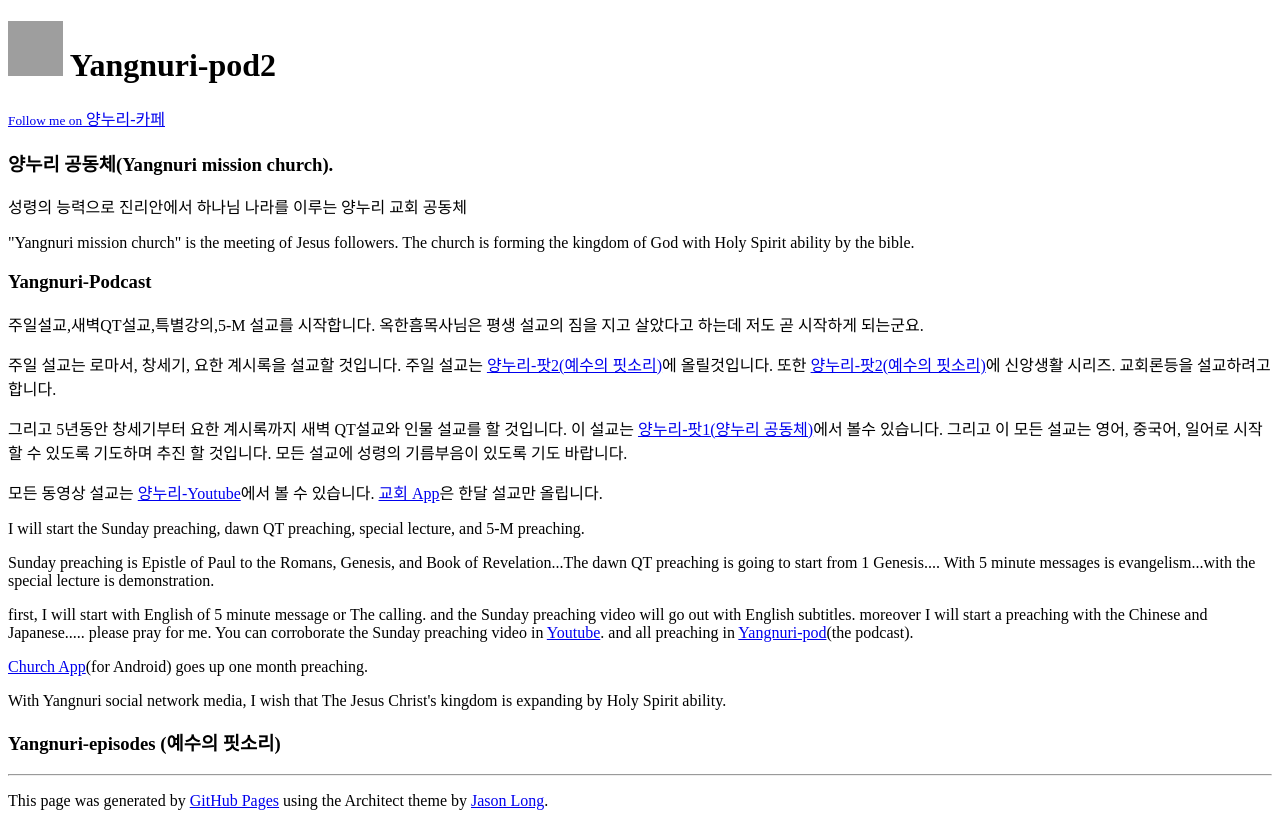
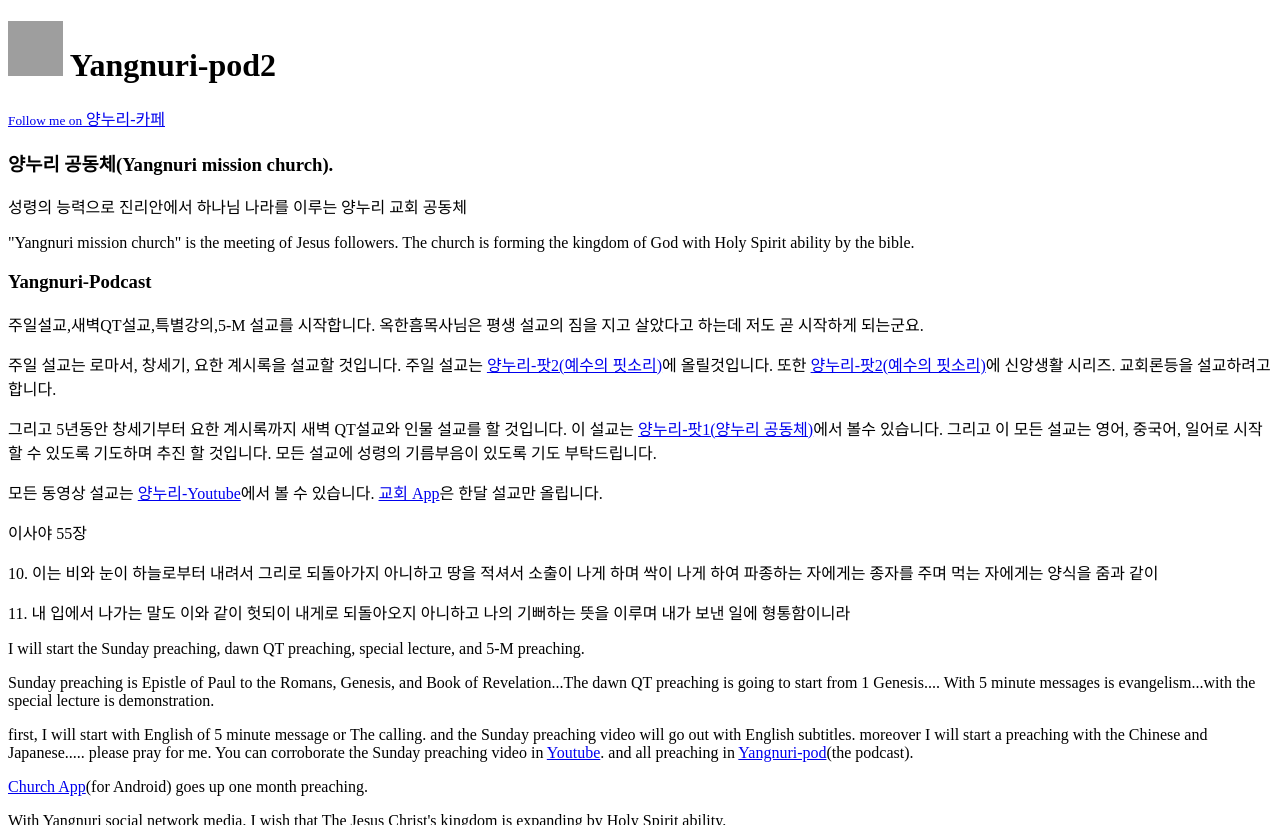
Before and after one commit to yangnuri2/yangnuri2.github.io, a Jekyll site: the page built from _posts/2015-1-3-yang-1-1.md, in a window 1280 px wide and 900 px high, cut to the strip 0-825 px from the top of the window. Built offline with Jekyll 4.4.1, drawn with Linux system fonts in a browser that asks for light colours; grey boxes are pictures that could not be loaded.

Commit message:
Update default.html

```diff
--- a/_layouts/default.html
+++ b/_layouts/default.html
@@ -71,9 +71,14 @@ The church is forming the kingdom of God with Holy Spirit ability by the bible.<
 
 <p>주일 설교는 로마서, 창세기, 요한 계시록을 설교할 것입니다. 주일 설교는 <a href="http://yangnuri2.github.io" class="양누리-팟2(예수의 핏소리)">양누리-팟2(예수의 핏소리)</a>에 올릴것입니다. 또한 <a href="http://yangnuri2.github.io" class="양누리-팟2(예수의 핏소리)">양누리-팟2(예수의 핏소리)</a>에 신앙생활 시리즈. 교회론등을 설교하려고 합니다.</p>
 
-<p> 그리고 5년동안 창세기부터 요한 계시록까지 새벽 QT설교와 인물 설교를 할 것입니다. 이 설교는 <a href="http://yangnuri.github.io/" class="양누리-팟1(양누리 공동체)">양누리-팟1(양누리 공동체)</a>에서 볼수 있습니다. 그리고 이 모든 설교는 영어, 중국어, 일어로 시작할 수 있도록 기도하며 추진 할 것입니다. 모든 설교에 성령의 기름부음이 있도록 기도 바랍니다.</p>
+<p> 그리고 5년동안 창세기부터 요한 계시록까지 새벽 QT설교와 인물 설교를 할 것입니다. 이 설교는 <a href="http://yangnuri.github.io/" class="양누리-팟1(양누리 공동체)">양누리-팟1(양누리 공동체)</a>에서 볼수 있습니다. 그리고 이 모든 설교는 영어, 중국어, 일어로 시작할 수 있도록 기도하며 추진 할 것입니다. 모든 설교에 성령의 기름부음이 있도록 기도 부탁드립니다.</p>
 
  <p>모든 동영상 설교는 <a href="http://www.youtube.com/channel/UCcx23KhkV_-P7ZygYCq8wFw" class="양누리-Youtube">양누리-Youtube</a>에서 볼 수 있습니다. <a href="https://play.google.com/store/apps/details?id=vercoop.yangnuri.app&hl=en_GB" class="교회 App">교회 App</a>은 한달 설교만 올립니다.</p>
+
+<p>이사야 55장</p>
+
+<p>10. 이는 비와 눈이 하늘로부터 내려서 그리로 되돌아가지 아니하고 땅을 적셔서 소출이 나게 하며 싹이 나게 하여 파종하는 자에게는 종자를 주며 먹는 자에게는 양식을 줌과 같이</p>
+<p>11. 내 입에서 나가는 말도 이와 같이 헛되이 내게로 되돌아오지 아니하고 나의 기뻐하는 뜻을 이루며 내가 보낸 일에 형통함이니라
 
 </p>
 
```
